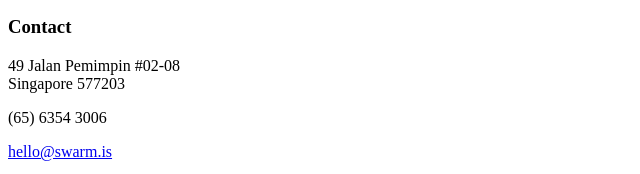
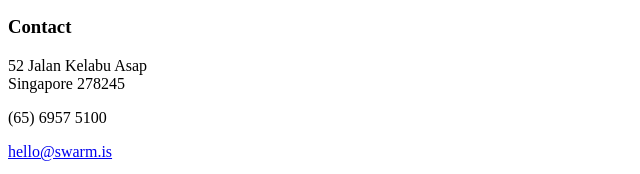
Before and after one commit to yinshanyang/swarm-site, a Gatsby site: page / in a window 1280 px wide. Shown: the part 874-1048 px from the top of the page, 0-640 px from the left. Built offline with nearby package versions, Linux system fonts and the light colour scheme; Gatsby itself is replaced by a stand-in of ours.

Commit message:
chore: update contact information

```diff
--- a/src/pages/main.js
+++ b/src/pages/main.js
@@ -83,11 +83,11 @@ export default () => (
         Contact
       </h3>
       <p className={classes.body}>
-        49 Jalan Pemimpin #02-08<br />
-        Singapore 577203
+        52 Jalan Kelabu Asap<br />
+        Singapore 278245
       </p>
       <p className={classes.body}>
-        (65) 6354 3006
+        (65) 6957 5100
       </p>
       <p className={classes.body}>
         <a className={classes.link} href='mailto:hello@swarm.is'>hello@swarm.is</a>
```
